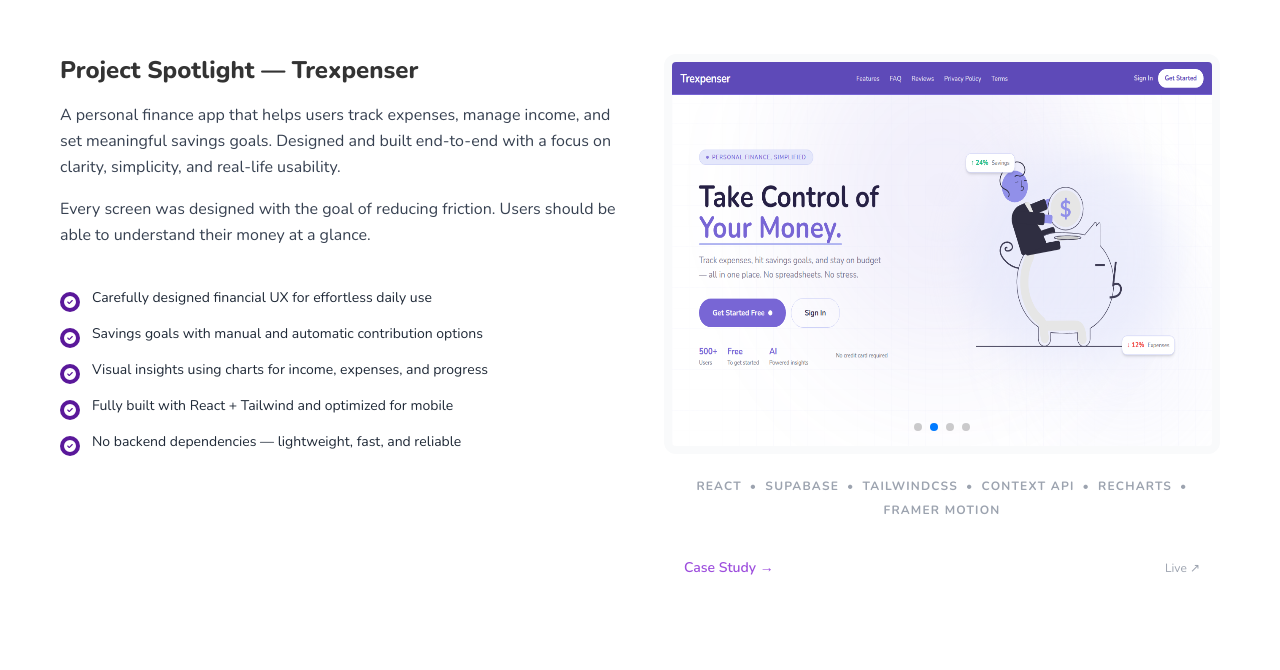
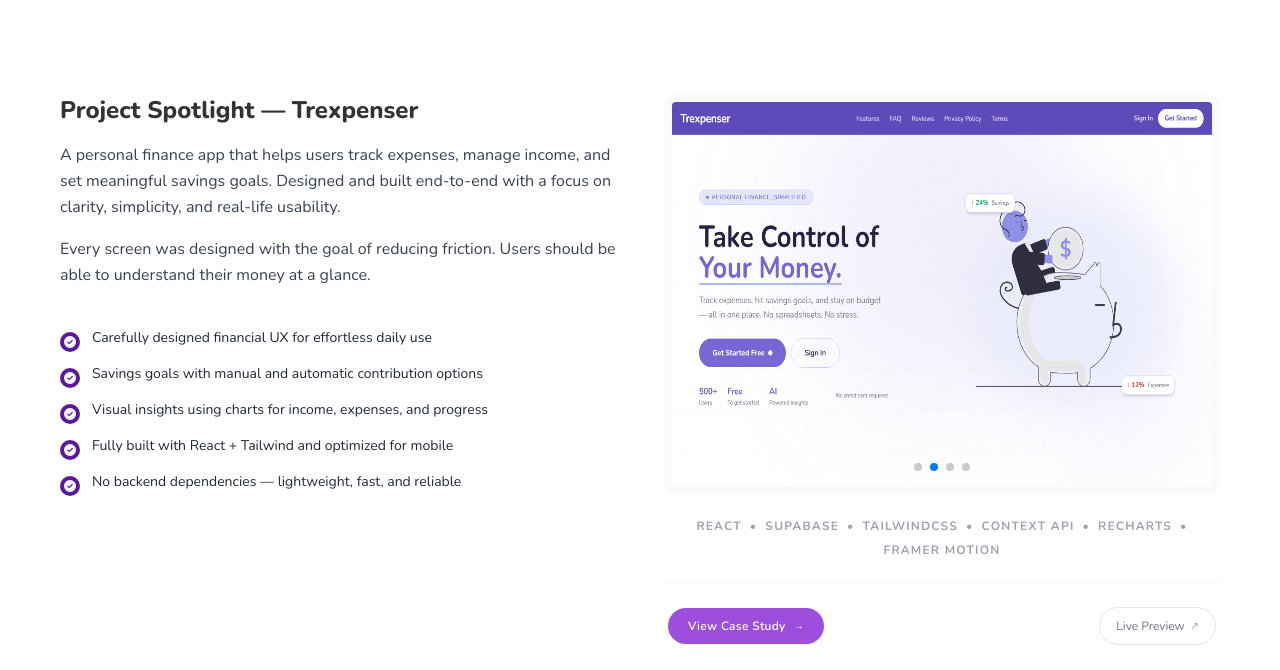
Before and after one commit to Abosi-Godwin/Abosi, a Next.js app: page / in a window 1280 px wide. Shown: the part 810-1480 px from the top of the page. Built offline with nearby package versions, Linux system fonts and the light colour scheme.

Commit message:
new update

```diff
--- a/app/components/Intro.tsx
+++ b/app/components/Intro.tsx
@@ -3,7 +3,7 @@ import Bio from "./Bio";
 
 const Intro = () => {
   return (
-    <div className="text-black/80 flex flex-col items-center justify-between md:items-start">
+    <div className="text-black/80 py-10 flex flex-col items-center justify-between md:items-start">
       <ProjectHighlight />
       <Bio />
     </div>
--- a/app/components/ProjectHighlight.tsx
+++ b/app/components/ProjectHighlight.tsx
@@ -5,7 +5,6 @@ import Link from "next/link";
 import { Swiper, SwiperSlide } from "swiper/react";
 import { Autoplay, Pagination, A11y } from "swiper/modules";
 
-// Import Swiper styles // [!code ++]
 import "swiper/css";
 import "swiper/css/pagination";
 
@@ -48,13 +47,12 @@ const ProjectHighlight = () => {
                 </ul>
             </div>
 
-            {/* Column 2: Visuals (Spans 2 rows on desktop) */}
             <div className="md:row-span-1">
                 <div className="overflow-hidden rounded-xl border-8 border-gray-50 shadow-inner">
                     <Swiper
                         spaceBetween={10}
                         slidesPerView={1}
-                        className="h-64 md:h-96 w-full" // Increased height for better visibility
+                        className="h-64 md:h-96 w-full"
                         modules={[Pagination, A11y, Autoplay]}
                         pagination={{ clickable: true }}
                         autoplay={{ delay: 3000, disableOnInteraction: false }}
@@ -67,28 +65,28 @@ const ProjectHighlight = () => {
                     </Swiper>
                 </div>
 
-                {/* Tech Stack Footer */}
                 <div className="mt-6 flex flex-wrap justify-center gap-2 text-xs font-bold uppercase tracking-widest text-gray-400">
                     <span>React</span> • <span>Supabase</span> •{" "}
                     <span>TailwindCSS</span> •<span>Context API</span> •{" "}
                     <span>Recharts</span> • <span>Framer Motion</span>
                 </div>
-                {/* CTA */}
-                <div className="py-10 px-5  mt-auto flex items-center justify-between">
+                <div className="mt-6 border-t border-gray-100 pt-6 px-1 flex items-center justify-between gap-4">
                     <Link
                         href={`/projects/trexpenser-expense-savings-tracker`}
-                        className="text-sm font-semibold text-primary hover:opacity-80 transition-colors"
+                        className="inline-flex items-center gap-2 rounded-full bg-primary px-5 py-2.5 text-xs font-semibold tracking-wide text-white shadow-sm transition-all hover:opacity-90 hover:shadow-md active:scale-95"
                     >
-                        Case Study →
+                        View Case Study
+                        <span className="text-[10px]">→</span>
                     </Link>
 
                     <a
                         href="https://trexpenser.vercel.app/"
                         target="_blank"
                         rel="noopener noreferrer"
-                        className="text-xs text-gray-400 hover:text-gray-600 transition-colors"
+                        className="inline-flex items-center gap-1.5 rounded-full border border-gray-200 px-4 py-2.5 text-xs font-medium text-gray-500 transition-all hover:border-gray-400 hover:text-gray-700 active:scale-95"
                     >
-                        Live ↗
+                        Live Preview
+                        <span className="text-[10px] opacity-70">↗</span>
                     </a>
                 </div>
             </div>
--- a/app/utils/assets.tsx
+++ b/app/utils/assets.tsx
@@ -53,11 +53,6 @@ export const footerSocials = [
     },
     { url: "https://x.com/AbosiGodwin", name: "Twitter", icon: FaTwitter },
     {
-        url: "https://www.instagram.com/abosigodwin",
-        name: "Instagram",
-        icon: FaInstagram
-    },
-    {
         url: "https://www.facebook.com/AbosiGodwinN",
         name: "Facebook",
         icon: FaFacebookF
@@ -100,7 +95,14 @@ export const projects: ProjectsProps[] = [
         shortDescription:
             "A smart personal finance application that helps users track income, manage expenses, and build savings goals with structured financial insights and progress tracking.",
         thumbnail: trexpenserThumbnail,
-        tags: ["React", "Next.js", "Firebase", "Finance App", "Full-Stack"],
+        tags: [
+            "React",
+            "Next.js",
+            "Supabase",
+            "Finance App",
+            "Full-Stack",
+            "TailwindCSS"
+        ],
         liveUrl: "https://trexpenser.vercel.app"
     },
     {
@@ -110,7 +112,14 @@ export const projects: ProjectsProps[] = [
         shortDescription:
             "A full-stack finance management system designed to help users control spending, automate savings behavior, and make better financial decisions through real-time tracking and structured goal systems.",
         thumbnail: leeslagosThumbnail,
-        tags: ["React", "TailwindCSS", "E-commerce", "Frontend"],
+        tags: [
+            "React",
+            "TailwindCSS",
+            "E-commerce",
+            "Firebase",
+            "Firestore",
+            "Full-Stack"
+        ],
         liveUrl: "https://leeslagos.vercel.app"
     },
     {
@@ -120,7 +129,14 @@ export const projects: ProjectsProps[] = [
         shortDescription:
             "A cinematic portfolio website for a Nigerian actor, music artist, and 2D animator, featuring Cloudinary media delivery, Framer Motion animations, and a Firebase-powered bookings system.",
         thumbnail: softpThumbnail,
-        tags: ["Next.js", "TypeScript", "Framer Motion", "Firebase"],
+        tags: [
+            "Next.js",
+            "TypeScript",
+            "Cloudinary",
+            "Framer Motion",
+            "TailwindCSS",
+            "Firebase"
+        ],
         liveUrl: "https://softp.vercel.app"
     },
     {
```
